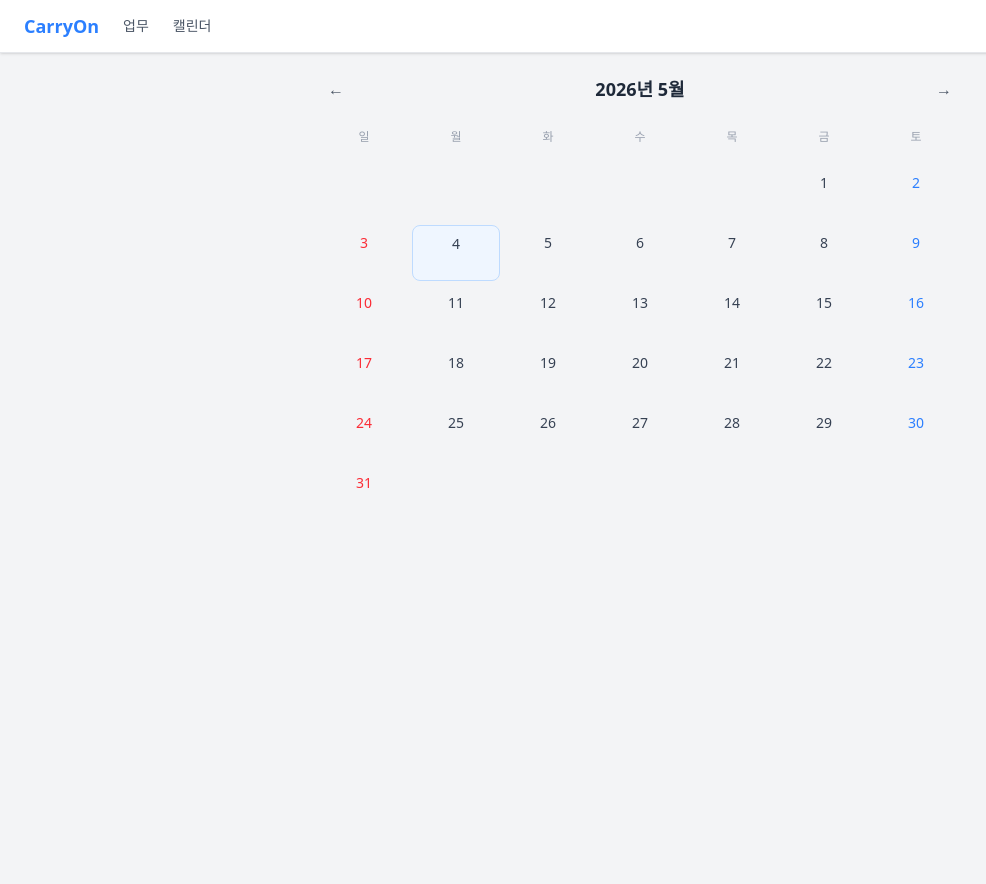
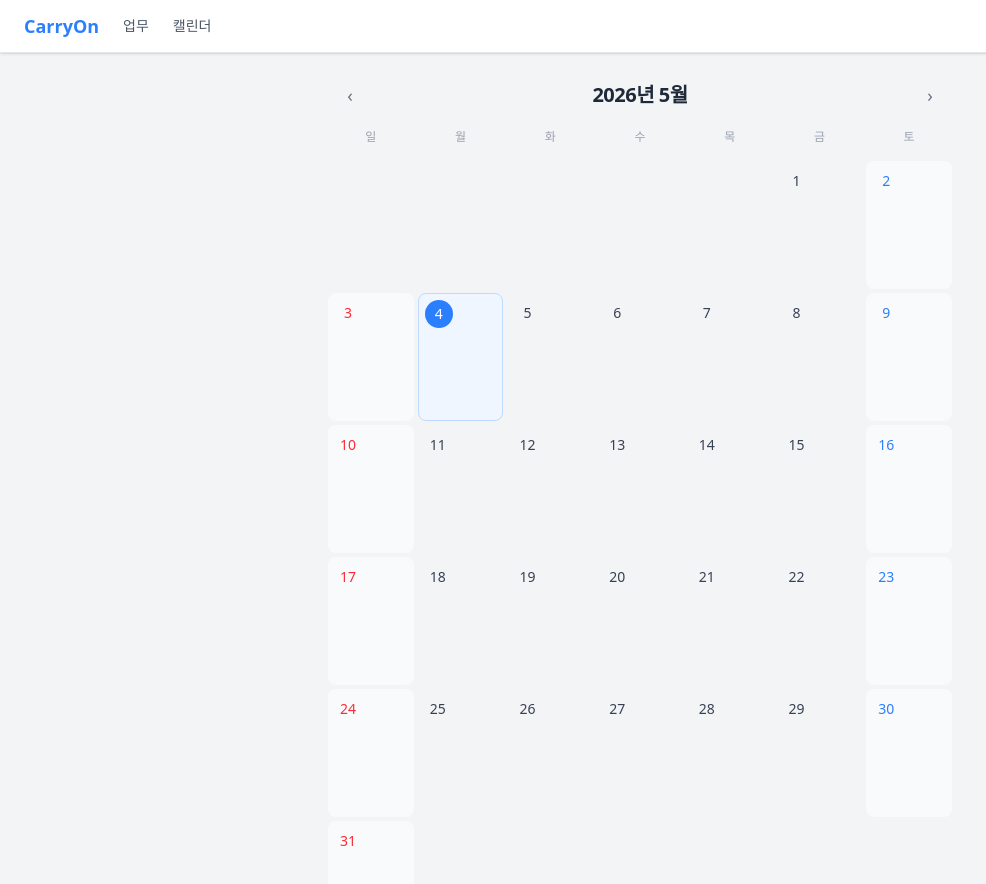
Before and after one commit to Jungea/CarryOn, a Next.js app: page /calendar in a window 1280 px wide. Shown: the top 884 px of the page, without its empty margins (0-986 px from the left). Before the commit the page ends 800 px from the top, so only its background shows below. Built offline with nearby package versions, Linux system fonts and the light colour scheme.

Commit message:
디자인: 캘린더 셀 확대, 오늘 날짜 강조, pill 스타일, 헤더 개선

```diff
--- a/src/components/CalendarView.tsx
+++ b/src/components/CalendarView.tsx
@@ -33,14 +33,14 @@ export default function CalendarView({ tasks, onDayClick, selectedDate }: Calend
   }
 
   return (
-    <div className="flex flex-col gap-4 p-4">
+    <div className="flex flex-col gap-3 p-4 sm:p-6">
       {/* Header */}
-      <div className="flex items-center justify-between">
-        <button onClick={prevMonth} className="p-2 hover:bg-gray-100 rounded-lg text-gray-600">←</button>
-        <h2 className="text-lg font-semibold text-gray-800">
+      <div className="flex items-center justify-between px-1">
+        <button onClick={prevMonth} className="w-9 h-9 flex items-center justify-center hover:bg-gray-100 rounded-full text-gray-500 text-lg transition-colors">‹</button>
+        <h2 className="text-xl font-bold text-gray-800 tracking-tight">
           {year}년 {month + 1}월
         </h2>
-        <button onClick={nextMonth} className="p-2 hover:bg-gray-100 rounded-lg text-gray-600">→</button>
+        <button onClick={nextMonth} className="w-9 h-9 flex items-center justify-center hover:bg-gray-100 rounded-full text-gray-500 text-lg transition-colors">›</button>
       </div>
 
       {/* Weekday headers */}
@@ -78,13 +78,20 @@ export default function CalendarView({ tasks, onDayClick, selectedDate }: Calend
               key={dateStr}
               onClick={() => onDayClick(dateStr)}
               className={`
-                flex flex-col items-start p-1 rounded-lg min-h-14 transition-colors w-full
-                ${isSelected ? 'bg-blue-500 text-white' : isToday ? 'bg-blue-50 border border-blue-200' : 'hover:bg-gray-100'}
+                flex flex-col items-start p-1.5 rounded-lg min-h-20 sm:min-h-32 transition-colors w-full
+                ${isSelected
+                  ? 'bg-blue-500 text-white'
+                  : isToday
+                  ? 'bg-blue-50 border border-blue-200'
+                  : isSunday || isSaturday
+                  ? 'bg-gray-50 hover:bg-gray-100'
+                  : 'hover:bg-gray-100'}
               `}
             >
               <span
                 className={`
-                  self-center text-sm font-medium w-7 h-7 flex items-center justify-center rounded-full
+                  text-sm font-medium w-7 h-7 flex items-center justify-center rounded-full
+                  ${isToday && !isSelected ? 'bg-blue-500 text-white' : ''}
                   ${isSelected ? 'text-white' : isSunday ? 'text-red-500' : isSaturday ? 'text-blue-500' : 'text-gray-700'}
                 `}
               >
@@ -92,15 +99,16 @@ export default function CalendarView({ tasks, onDayClick, selectedDate }: Calend
               </span>
 
               <div className="w-full flex flex-col gap-0.5 mt-0.5">
-                {visibleTitled.map(({ task, type }) => (
+                {visibleTitled.map(({ task, type }, idx) => (
                   <span
                     key={task.id}
-                    className={`w-full truncate text-[10px] px-1 rounded leading-tight
+                    className={`w-full truncate text-[10px] px-1.5 py-0.5 rounded-full leading-tight
+                      ${idx > 0 ? 'hidden sm:block' : ''}
                       ${isSelected
-                        ? 'text-white'
+                        ? 'bg-white/20 text-white'
                         : type === 'created'
-                        ? 'text-blue-600'
-                        : 'text-green-600'
+                        ? 'bg-blue-100 text-blue-700'
+                        : 'bg-green-100 text-green-700'
                       }`}
                   >
                     {task.title}
```
